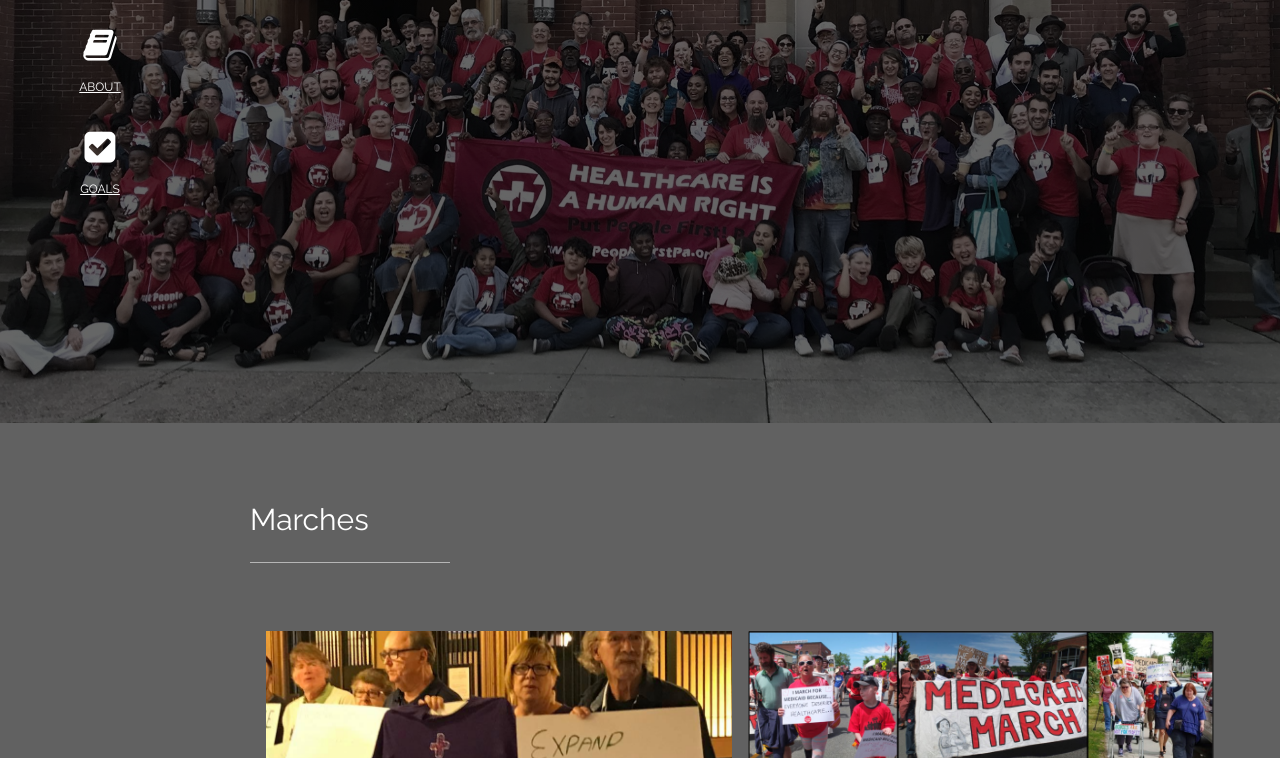
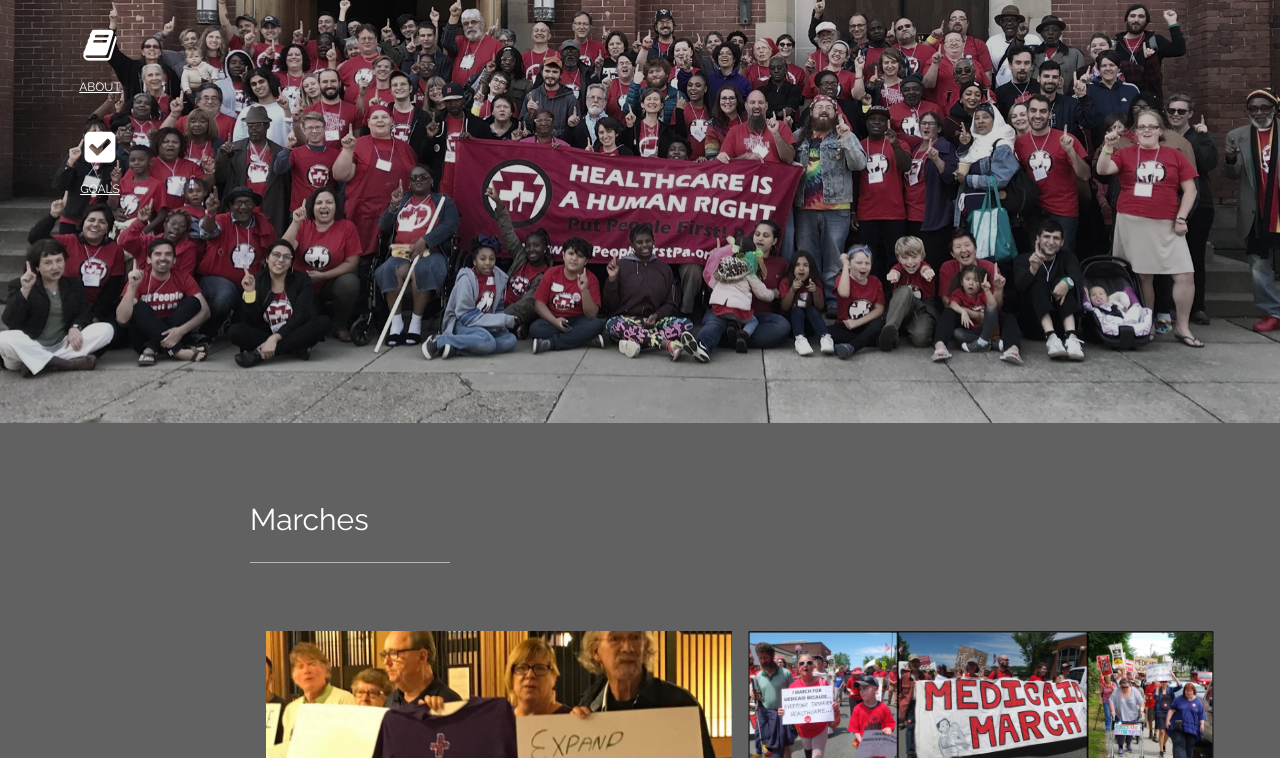
Before and after one commit to eschulte/nonviolent-medicaid-army, an Eleventy site: page index.md in a window 1280 px wide. Shown: the part 377-1135 px from the top of the page. Built offline with nearby package versions, Linux system fonts and the light colour scheme; Eleventy itself is replaced by a stand-in of ours; files that its build step writes are made by us from their sources.

Commit message:
Lighter top picture

```diff
--- a/_includes/default.njk
+++ b/_includes/default.njk
@@ -21,8 +21,8 @@
 @media (min-width: 600px){ .sidebar-padded { padding-left:200px; } }
 .bgimg {background-image:
     linear-gradient(
-      rgba(0, 0, 0, 0.6),
-      rgba(0, 0, 0, 0.6)
+      rgba(0, 0, 0, 0.2),
+      rgba(0, 0, 0, 0.2)
     ),
     url('{{"/img/72286505_3307812459243757_5697027247718793216_o-crop.jpg" | url}}')}
 .bgimg2 {background-image:
```
